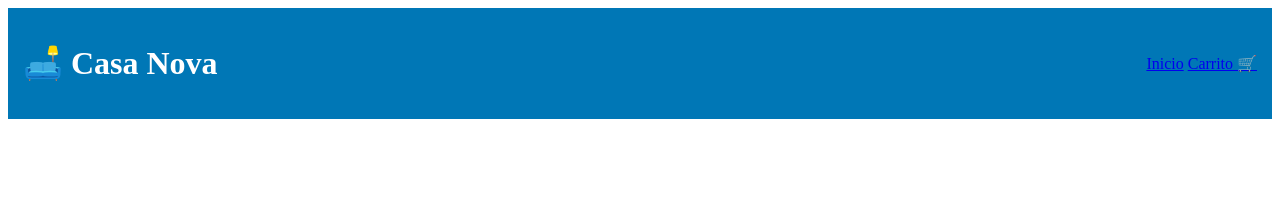
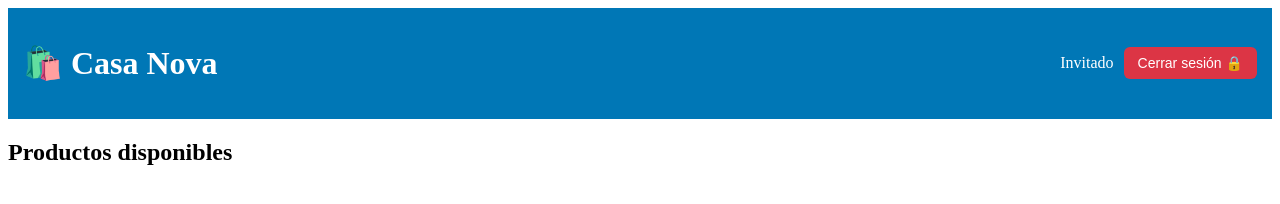
Before and after one commit to DiegoNicolas1992/Casa-nova-json, a website: page public/index.html in a window 1280 px wide. Drawn offline with Linux system fonts and the light colour scheme; no server answers.

Commit message:
Update title and header structure in index.html

```diff
--- a/public/index.html
+++ b/public/index.html
@@ -3,19 +3,22 @@
 <head>
   <meta charset="UTF-8">
   <meta name="viewport" content="width=device-width, initial-scale=1.0">
-  <title>Casa Nova - Productos</title>
+  <title>Casa Nova 🏠</title>
   <link rel="stylesheet" href="styles/styles.css">
 </head>
 <body>
   <header>
-    <h1>🛋️ Casa Nova</h1>
-    <nav>
-      <a href="index.html">Inicio</a>
-      <a href="carrito.html">Carrito 🛒</a>
-    </nav>
+    <h1>🛍️ Casa Nova</h1>
+    <div class="usuario-info">
+      <span id="usuario-nombre"></span>
+      <button id="btn-logout" class="logout-btn">Cerrar sesión 🔒</button>
+    </div>
   </header>
 
-  <main id="productos" class="productos"></main>
+  <main>
+    <h2>Productos disponibles</h2>
+    <div id="productos" class="productos-container"></div>
+  </main>
 
   <script src="scripts/main.js"></script>
 </body>
```
